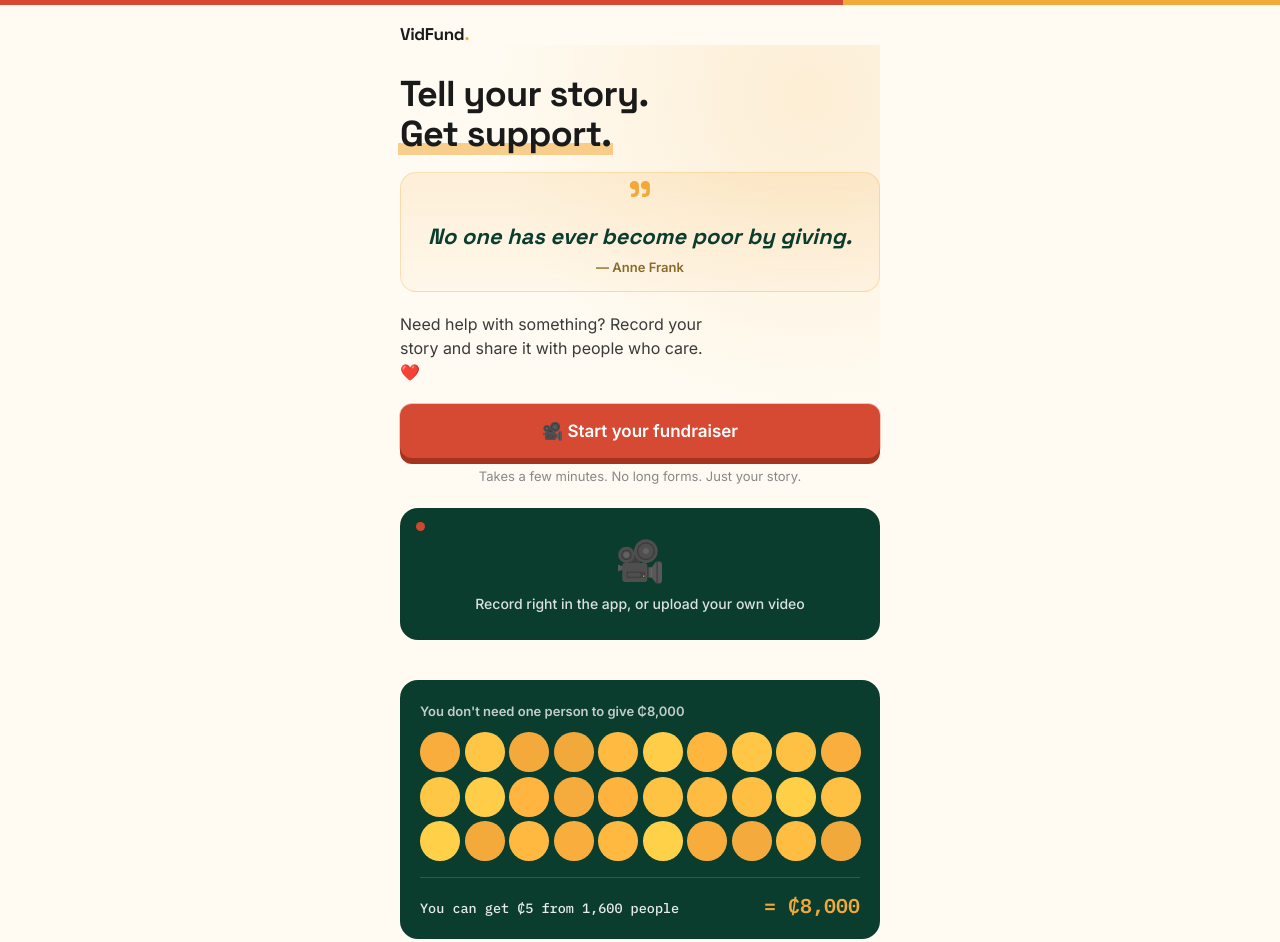
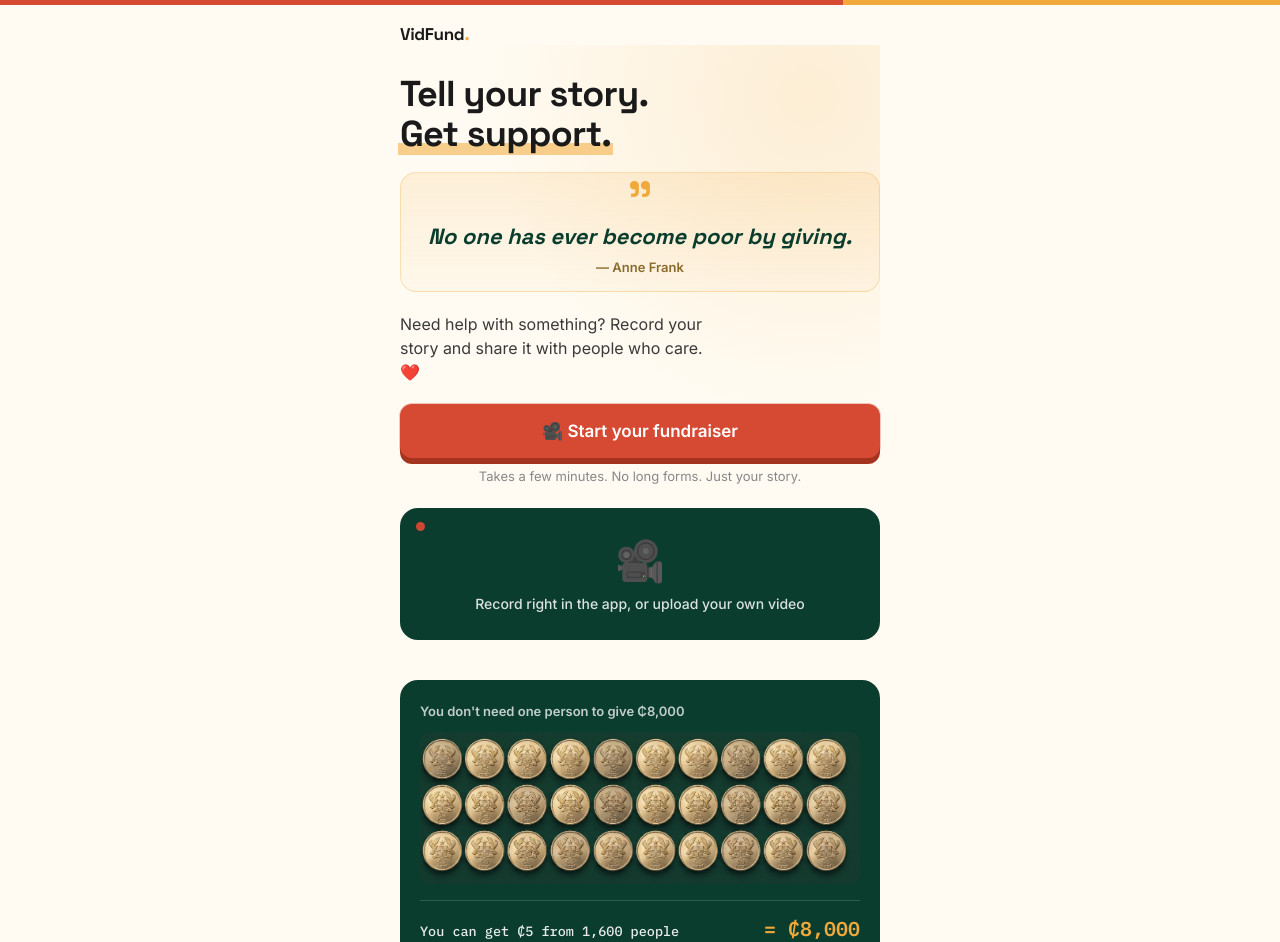
Before and after one commit to yhuuuugr/VidFund, a Next.js app: page / in a window 1280 px wide. Shown: the top 942 px of the page. Built offline with nearby package versions, Linux system fonts and the light colour scheme; no server answers.

Commit message:
Refactor coin grid implementation and styles
Removed coin grid animation and updated styling.

```diff
--- a/app/page.js
+++ b/app/page.js
@@ -5,20 +5,8 @@ import Link from 'next/link';
 
 export default function Home() {
   const totalRef = useRef(null);
-  const coinGridRef = useRef(null);
 
   useEffect(() => {
-    const grid = coinGridRef.current;
-    if (grid) {
-      grid.innerHTML = '';
-      for (let i = 0; i < 30; i++) {
-        const coin = document.createElement('div');
-        coin.className = 'coin';
-        coin.style.animationDelay = `${i * 0.025}s, ${2 + Math.random() * 2}s`;
-        grid.appendChild(coin);
-      }
-    }
-
     const totalEl = totalRef.current;
     let start = null;
     const target = 8000;
@@ -74,7 +62,7 @@ export default function Home() {
         <section className="philosophy">
           <div className="tally">
             <div className="tally-label">You don't need one person to give ₵8,000</div>
-            <div className="coin-grid" ref={coinGridRef} />
+            <div className="coin-grid" />
             <div className="tally-sum">
               <span>You can get ₵5 from 1,600 people</span>
               <span className="total" ref={totalRef}>= ₵0</span>
@@ -201,10 +189,18 @@ const styles = `
   .philosophy { padding-bottom: 10px; }
   .tally { background: var(--green); border-radius: 18px; padding: 22px 20px 20px; color: #fff; position: relative; overflow: hidden; }
   .tally-label { font-size: 13px; color: rgba(255,255,255,0.75); margin-bottom: 12px; font-weight: 600; line-height: 1.4; }
-  .coin-grid { display: grid; grid-template-columns: repeat(10, 1fr); gap: 5px; margin-bottom: 16px; }
-  .coin { aspect-ratio: 1; border-radius: 50%; background: var(--gold); opacity: 0; transform: scale(0.3); animation: pop 0.35s ease-out forwards, glint 3s ease-in-out infinite; }
-  @keyframes pop { to { opacity: 1; transform: scale(1); } }
-  @keyframes glint { 0%, 100% { filter: brightness(1); } 50% { filter: brightness(1.25); } }
+  .coin-grid {
+    aspect-ratio: 2229 / 768;
+    background-image: url('/coins-grid.jpg');
+    background-size: cover;
+    background-position: center;
+    border-radius: 10px;
+    margin-bottom: 16px;
+    opacity: 0;
+    transform: scale(0.97);
+    animation: reveal 0.6s ease-out 0.1s forwards;
+  }
+  @keyframes reveal { to { opacity: 1; transform: scale(1); } }
   .tally-sum { font-family: 'IBM Plex Mono', monospace; font-size: 13.5px; color: rgba(255,255,255,0.9); border-top: 1px solid rgba(255,255,255,0.15); padding-top: 14px; display: flex; justify-content: space-between; align-items: baseline; gap: 8px; }
   .tally-sum .total { font-size: 20px; font-weight: 600; color: var(--gold); font-variant-numeric: tabular-nums; white-space: nowrap; }
 
```
